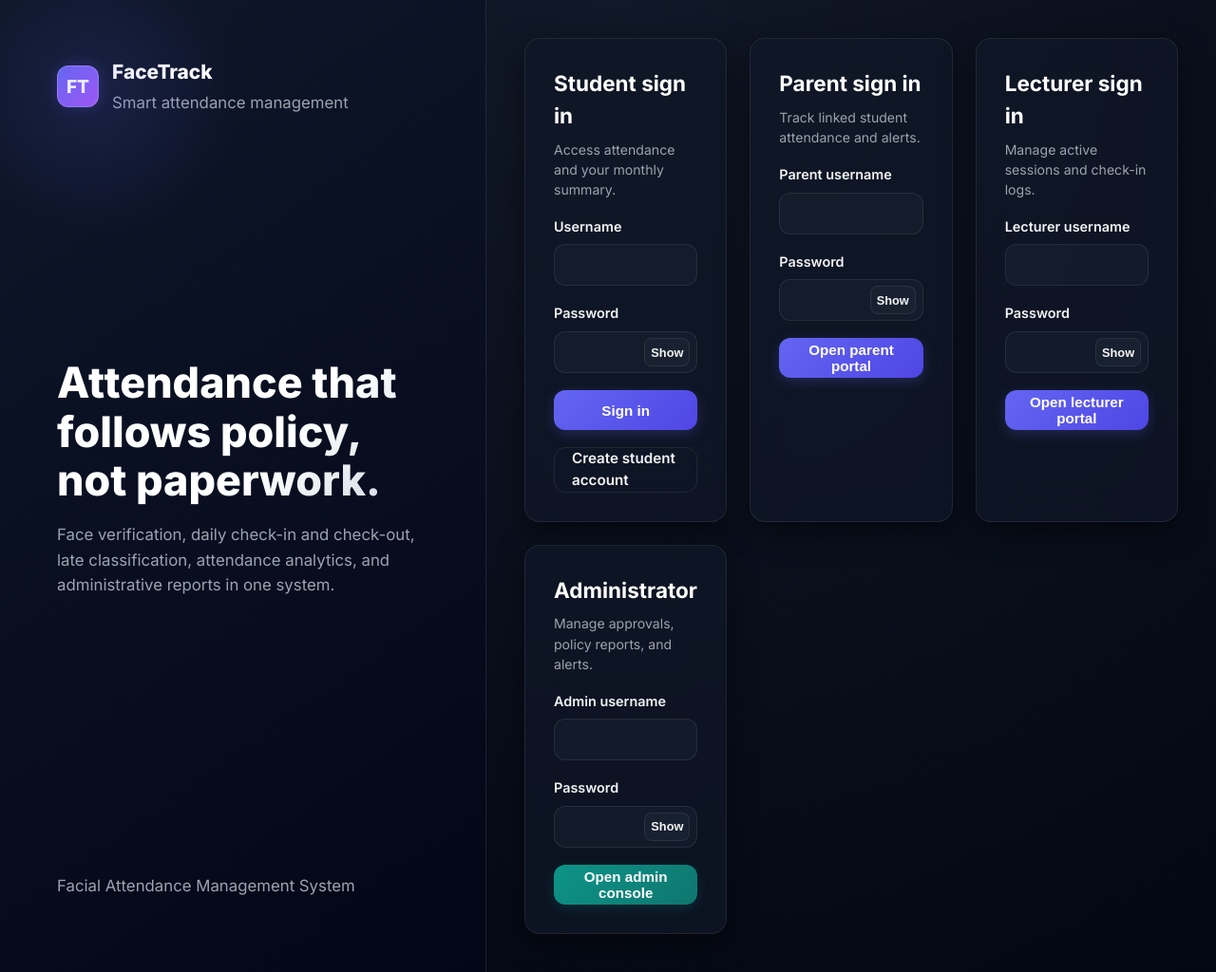
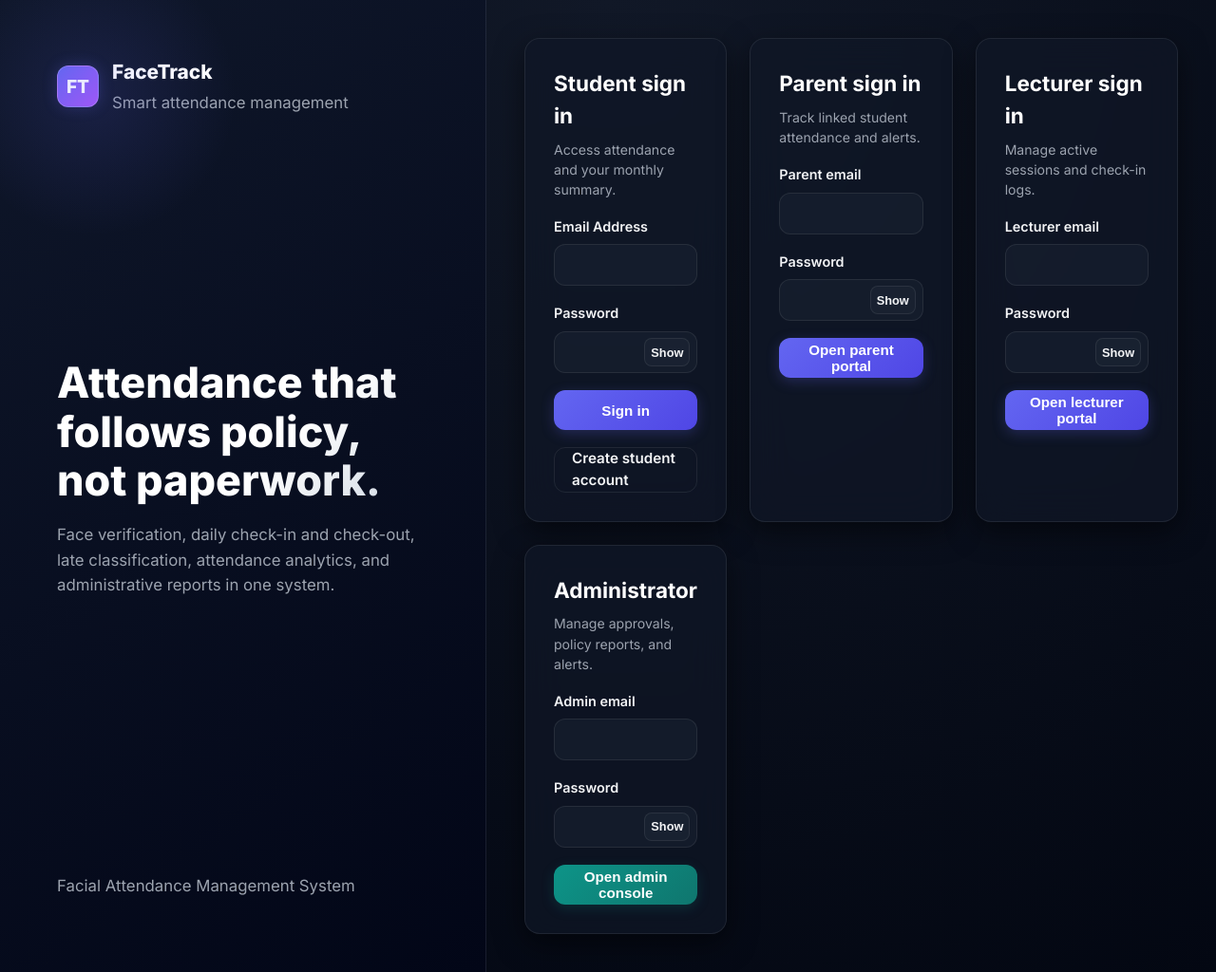
Before and after one commit to gurudeepdeeps/facial-attendance-system-main, a Flask app: page /login in a window 1280 px wide. Shown: the whole page at 95% size. Run offline with Flask 3, Linux system fonts and the light colour scheme.

Commit message:
feat: change frontend login labels from username to email address

```diff
--- a/templates/login.html
+++ b/templates/login.html
@@ -38,8 +38,8 @@
                     <form method="POST">
                         <input type="hidden" name="login_type" value="student">
                         <div class="field">
-                            <label for="student-username">Username</label>
-                            <input id="student-username" name="username" autocomplete="username" required>
+                            <label for="student-username">Email Address</label>
+                            <input id="student-username" type="email" name="username" autocomplete="email" required>
                         </div>
                         <div class="field">
                             <label for="student-password">Password</label>
@@ -66,8 +66,8 @@
                     <form method="POST">
                         <input type="hidden" name="login_type" value="parent">
                         <div class="field">
-                            <label for="parent-username">Parent username</label>
-                            <input id="parent-username" name="username" autocomplete="username" required>
+                            <label for="parent-username">Parent email</label>
+                            <input id="parent-username" type="email" name="username" autocomplete="email" required>
                         </div>
                         <div class="field">
                             <label for="parent-password">Password</label>
@@ -92,8 +92,8 @@
                     <form method="POST">
                         <input type="hidden" name="login_type" value="lecturer">
                         <div class="field">
-                            <label for="lecturer-username">Lecturer username</label>
-                            <input id="lecturer-username" name="username" autocomplete="username" required>
+                            <label for="lecturer-username">Lecturer email</label>
+                            <input id="lecturer-username" type="email" name="username" autocomplete="email" required>
                         </div>
                         <div class="field">
                             <label for="lecturer-password">Password</label>
@@ -118,8 +118,8 @@
                     <form method="POST">
                         <input type="hidden" name="login_type" value="admin">
                         <div class="field">
-                            <label for="admin-username">Admin username</label>
-                            <input id="admin-username" name="username" autocomplete="username" required>
+                            <label for="admin-username">Admin email</label>
+                            <input id="admin-username" type="email" name="username" autocomplete="email" required>
                         </div>
                         <div class="field">
                             <label for="admin-password">Password</label>
```
